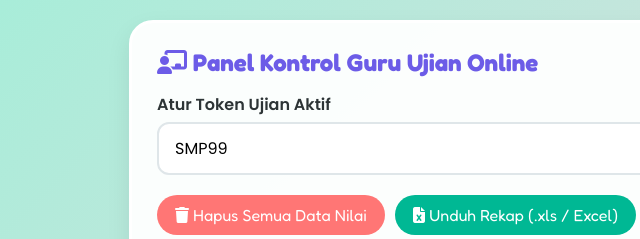
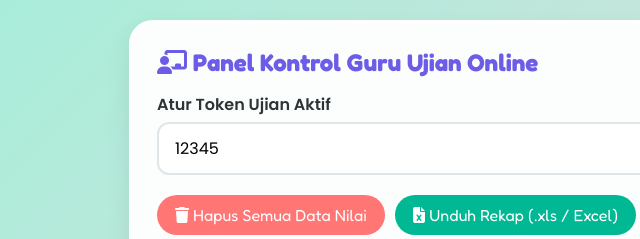
Before and after one commit to ryansyahrial424-gif/Ujianonline, a plain HTML site: page guru.html in a window 1280 px wide. Shown: the top 239 px of the page, 11-651 px from the left. Drawn offline with Linux system fonts and the light colour scheme; no server answers.

Commit message:
Update guru.html

```diff
--- a/guru.html
+++ b/guru.html
@@ -97,7 +97,7 @@
     const WEB_APP_URL = "https://script.google.com/macros/s/AKfycby6wG6RM-AIrhYHj-Ifhl_FO-TCRxHJ962bQGTIu4YjUGPCjK2XbQUXZ8EClBHylA5C/exec";
 
     window.onload = function() {
-      const activeToken = localStorage.getItem('activeExamToken') || "SMP99";
+      const activeToken = localStorage.getItem('activeExamToken') || "12345";
       document.getElementById('tokenInput').value = activeToken;
       renderTable();
     };
```
